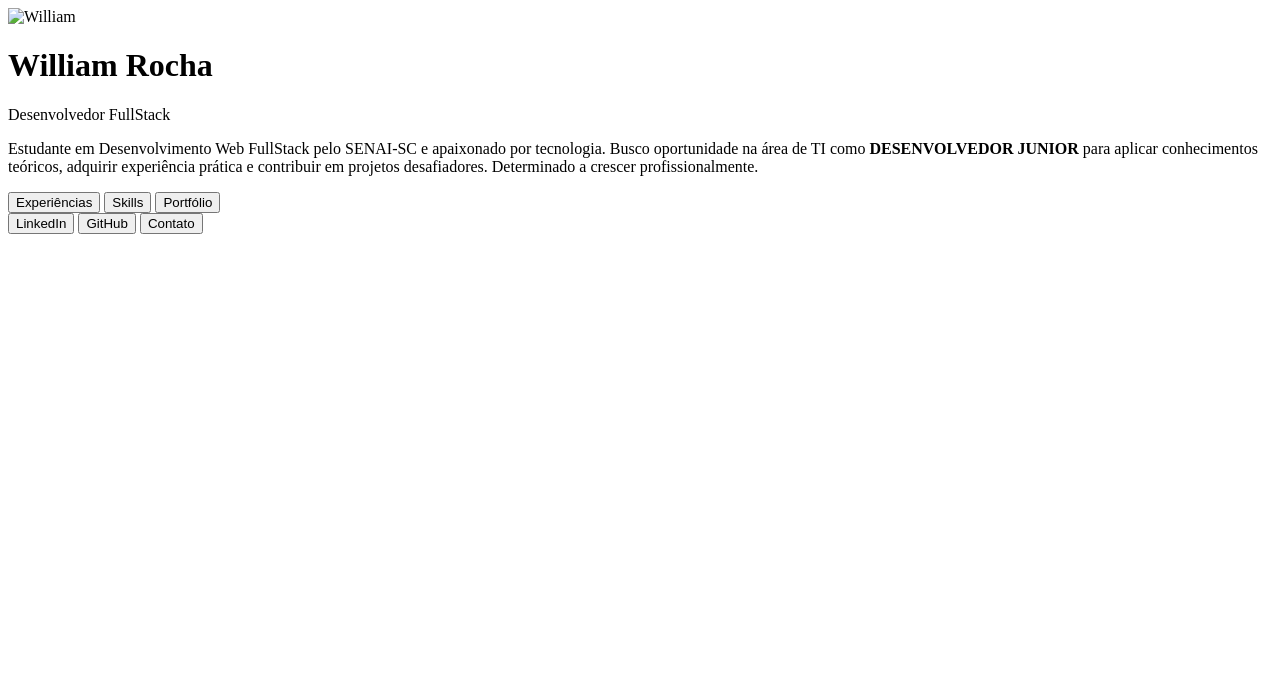
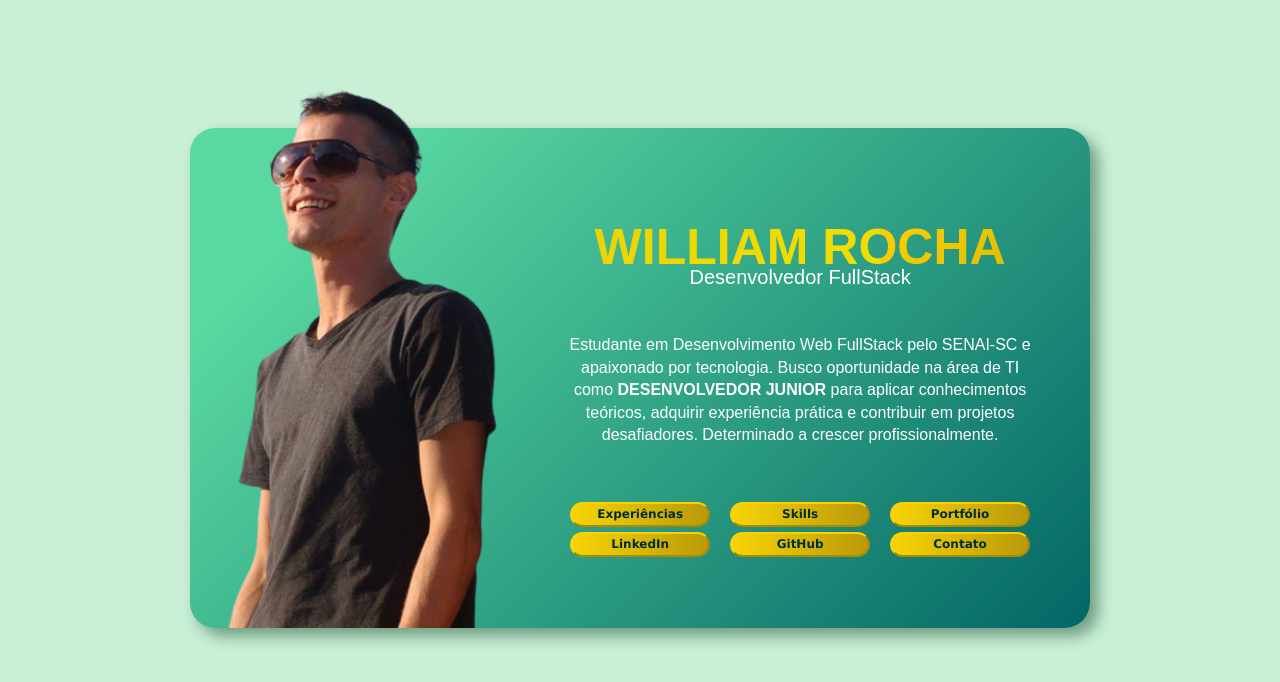
Before and after one commit to williamdiasrocha/williamrocha, a plain HTML site: page index.html in a window 1280 px wide. Drawn offline with Linux system fonts and the light colour scheme; the site is published under a folder, as on GitHub Pages, so addresses that start at the root find nothing.

Commit message:
Update links

```diff
--- a/index.html
+++ b/index.html
@@ -4,12 +4,12 @@
     <meta charset="UTF-8" />
     <meta http-equiv="X-UA-Compatible" content="IE=edge" />
     <meta name="viewport" content="width=device-width, initial-scale=1.0" />
-    <link rel="stylesheet" href="/style.css" />
+    <link rel="stylesheet" href="./style.css" />
     <title>William Rocha</title>
   </head>
   <body>
     <div class="box">
-      <img src="/FB_IMG_1652999464319-removebg-preview.png" alt="William" />
+      <img src="./FB_IMG_1652999464319-removebg-preview.png" alt="William" />
       <div class="text_box">
         <h1>William Rocha</h1>
         <span class="dev">Desenvolvedor FullStack</span>
@@ -24,9 +24,9 @@
 
         <div class="buttons">
 
-            <a href="/exp.html"><button>Experiências</button></a>
-            <a href="/skills.html"><button>Skills</button></a>
-            <a href="/port.html"><button>Portfólio</button></a></div>
+            <a href="./exp.html"><button>Experiências</button></a>
+            <a href="./skills.html"><button>Skills</button></a>
+            <a href="./port.html"><button>Portfólio</button></a></div>
 
         <div class="buttons1">
             <a href="https://www.linkedin.com/in/williamdiasrocha"
@@ -35,7 +35,7 @@
             <a href="https://github.com/williamdiasrocha"
               ><button>GitHub</button></a
             >
-            <a href="/Contact.html"><button>Contato</button></a>
+            <a href="./Contact.html"><button>Contato</button></a>
         </div>
         </div>
       </div>
```
Also changed, not shown: Contact.html (+2 -2 lines), exp.html (+2 -2 lines), port.html (+2 -2 lines), skills.html (+2 -2 lines).
